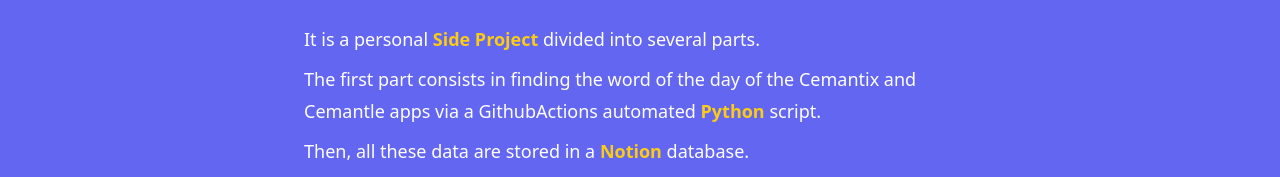
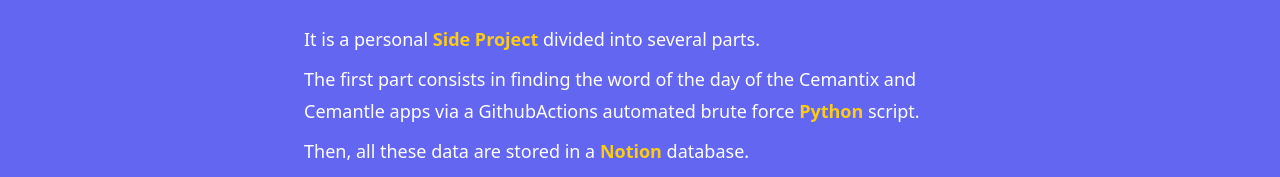
Before and after one commit to fralps/cemantix-ui, a React (Vite) app: page / in a window 1280 px wide. Shown: the part 157-334 px from the top of the page. Built offline with nearby package versions, Linux system fonts and the light colour scheme; no server answers; a web font is replaced by a local one.

Commit message:
feat: adapt wording

```diff
--- a/src/App.tsx
+++ b/src/App.tsx
@@ -36,8 +36,8 @@
             </p>
             <p className="mt-2 text-lg leading-8 text-white">
               The first part consists in finding the word of the day of the
-              Cemantix and Cemantle apps via a GithubActions automated{' '}
-              <b className="text-yellow-400">Python</b> script.
+              Cemantix and Cemantle apps via a GithubActions automated brute
+              force <b className="text-yellow-400">Python</b> script.
             </p>
             <p className="mt-2 text-lg leading-8 text-white">
               Then, all these data are stored in a{' '}
```
